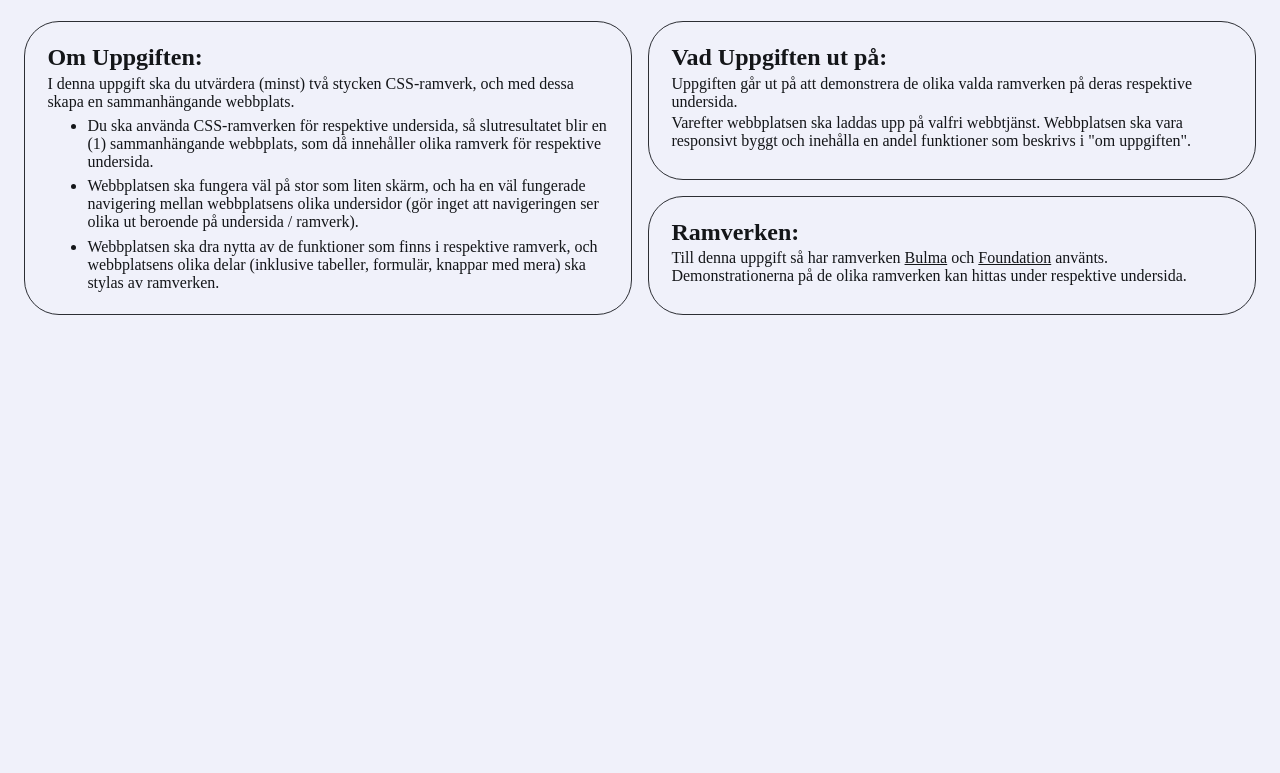
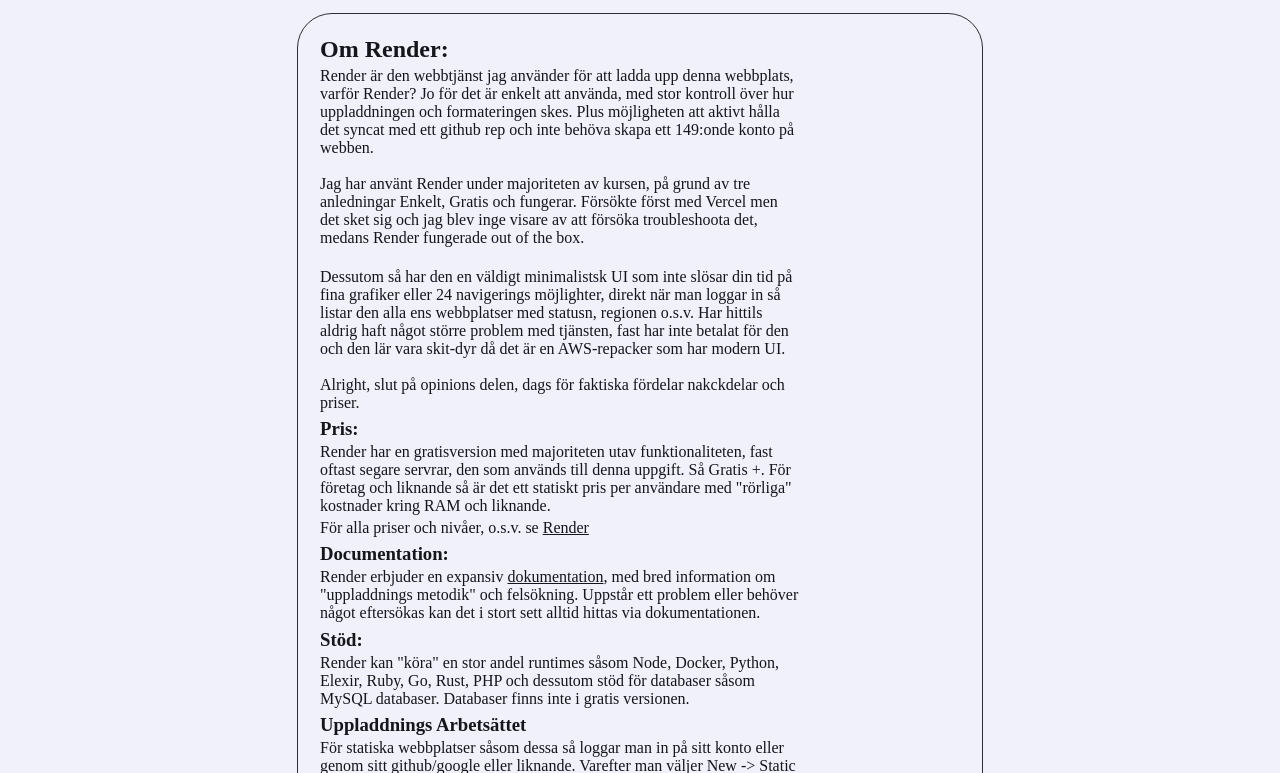
Before and after one commit to Git-Bread/Uppgift1-Fullstack, a plain HTML site: page publishing.html in a window 1280 px wide. Shown: the part 99-872 px from the top of the page. Before the commit the page ends 800 px from the top, so only its background shows below. Drawn offline with Linux system fonts and the light colour scheme.

Commit message:
done with publish

```diff
--- a/normalcss.scss
+++ b/normalcss.scss
@@ -21,6 +21,9 @@
     color: $link-color;
     text-decoration: underline;
     background-color: darken($color: $base-color, $amount: 4%);
+}
+p {
+    max-width: 60ch;
 }
 
 header {
--- a/publishing.html
+++ b/publishing.html
@@ -3,14 +3,14 @@
     <head>
         <meta charset="utf-8">
         <meta http-equiv="X-UA-Compatible" content="IE=edge">
-        <title>Publishing</title>
+        <title>Render</title>
         <meta name="description" content="">
         <meta name="viewport" content="width=device-width, initial-scale=1">
         <link rel="stylesheet" href="css/normalcss.css">
     </head>
     <body>
         <header id="nav">
-            <h1>Uppgift-1 Publishing</h1>
+            <h1>Uppgift-1 Render</h1>
             <nav>
                 <h2><a href="index.html">Hem</a></h2>
                 <h2><a href="framework1.html">Bulma</a></h2>
@@ -25,29 +25,43 @@
                 </div>
             </div>
         </header>
-        <main>
-            <section id="about">
-                <h2>Om Uppgiften:</h2>
+        <main style="display: block;">
+            <section id="infoBlock" style="margin: auto; max-width: 40em;">
+                <h2>Om Render:</h2>
                 <div>
-                    <p>I denna uppgift ska du utvärdera (minst) två stycken CSS-ramverk, och med dessa skapa en sammanhängande webbplats.</p>
-                    <ul>
-                        <li>Du ska använda CSS-ramverken för respektive undersida, så slutresultatet blir en (1) sammanhängande webbplats, som då innehåller olika ramverk för respektive undersida.</li>
-                        <li>Webbplatsen ska fungera väl på stor som liten skärm, och ha en väl fungerade navigering mellan webbplatsens olika undersidor (gör inget att navigeringen ser olika ut beroende på undersida / ramverk).</li>
-                        <li>Webbplatsen ska dra nytta av de funktioner som finns i respektive ramverk, och webbplatsens olika delar (inklusive tabeller, formulär, knappar med mera) ska stylas av ramverken.</li>
+                    <p>Render är den webbtjänst jag använder för att ladda upp denna webbplats, varför Render? Jo för det är enkelt att använda, med stor kontroll över hur uppladdningen och formateringen skes.
+                        Plus möjligheten att aktivt hålla det syncat med ett github rep och inte behöva skapa ett 149:onde konto på webben.<br><br> Jag har använt Render under majoriteten av kursen, på grund av tre anledningar
+                        Enkelt, Gratis och fungerar. Försökte först med Vercel men det sket sig och jag blev inge visare av att försöka troubleshoota det, medans Render fungerade out of the box.</p>
+                    <p><br>Dessutom så har den en väldigt
+                        minimalistsk UI som inte slösar din tid på fina grafiker eller 24 navigerings möjlighter, direkt när man loggar in så listar den alla ens webbplatser med statusn, regionen o.s.v.
+                        Har hittils aldrig haft något större problem med tjänsten, fast har inte betalat för den och den lär vara skit-dyr då det är en AWS-repacker som har modern UI.<br><br> Alright, slut på opinions delen,
+                        dags för faktiska fördelar nakckdelar och priser.</p>
+                    <ul style="list-style: none; padding-left: 0;">
+                        <li>
+                            <h3>Pris:</h3>
+                            <p>Render har en gratisversion med majoriteten utav funktionaliteten, fast oftast segare servrar, den som används till denna uppgift. Så Gratis +. För företag och liknande så är det ett statiskt pris
+                                per användare med "rörliga" kostnader kring RAM och liknande.
+                            </p>
+                            <p>För alla priser och nivåer, o.s.v. se <a href="https://render.com/pricing">Render</a></p>
+                        </li>
+                        <li>
+                            <h3>Documentation:</h3>
+                            <p>Render erbjuder en expansiv <a href="https://docs.render.com/">dokumentation</a>, med bred information om "uppladdnings metodik" och felsökning.
+                            Uppstår ett problem eller behöver något eftersökas kan det i stort sett alltid hittas via dokumentationen.</p>
+                        </li>
+                        <li>
+                            <h3>Stöd:</h3>
+                            <p>Render kan "köra" en stor andel runtimes såsom Node, Docker, Python, Elexir, Ruby, Go, Rust, PHP och dessutom stöd för databaser såsom MySQL databaser. Databaser finns inte i gratis versionen.</p>
+                        </li>
+                        <li>
+                            <h3>Uppladdnings Arbetsättet</h3>
+                            <p>För statiska webbplatser såsom dessa så loggar man in på sitt konto eller genom sitt github/google eller liknande. Varefter man väljer New -> Static Site för att skapa en statisk webbplats.
+                                Sedan så får man välja ett Git-Repo, antingen eget eller publikt, som kommer att dupliceras till Render som sedan kör det åt dig. I detta fall Så väljs det egna repot "Uppgift1-Fullstack".</p>
+                            <p><br>Varefter man får välja branch, root, build command och publish directory. Dessutom så kan man deklarera enviroment variables, ifall men inte vill ha dessa i en lös fil. I detta fall så krävs inget build kommando eller liknande
+                                då ingen kompilator eller liknande används. När man är klar med inställningarna så klickar man helt enkelt deploy. <br><br>Därefter försöker Render hosta webbplatsen, och varje gång githuben uppdateras så uppdaterar den och startar om webbplatsen.
+                            </p>
+                        </li>
                     </ul>
-                </div>
-            </section>
-            <section>
-                <h2>Vad Uppgiften ut på:</h2>
-                <div>
-                    <p>Uppgiften går ut på att demonstrera de olika valda ramverken på deras respektive undersida.</p>
-                    <p>Varefter webbplatsen ska laddas upp på valfri webbtjänst. Webbplatsen ska vara responsivt byggt och inehålla en andel funktioner som beskrivs i "om uppgiften".</p>
-                </div>
-            </section>
-            <section>
-                <h2>Ramverken:</h2>
-                <div>
-                    <p>Till denna uppgift så har ramverken <a href="https://bulma.io/documentation/">Bulma</a> och <a href="https://get.foundation/">Foundation</a> använts. Demonstrationerna på de olika ramverken kan hittas under respektive undersida.</p>
                 </div>
             </section>
         </main>
```
Also changed, not shown: css/normalcss.css, 1 other file.
